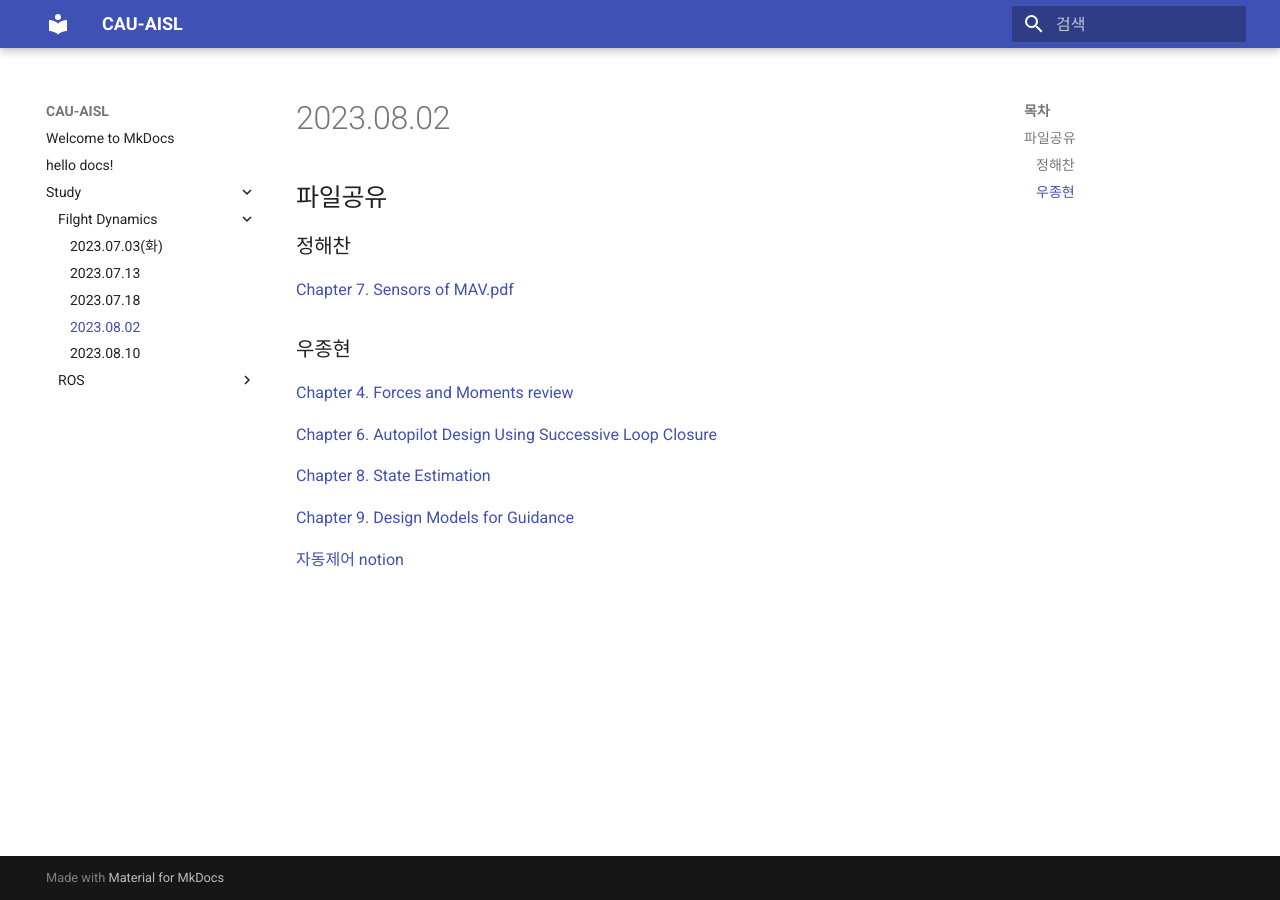
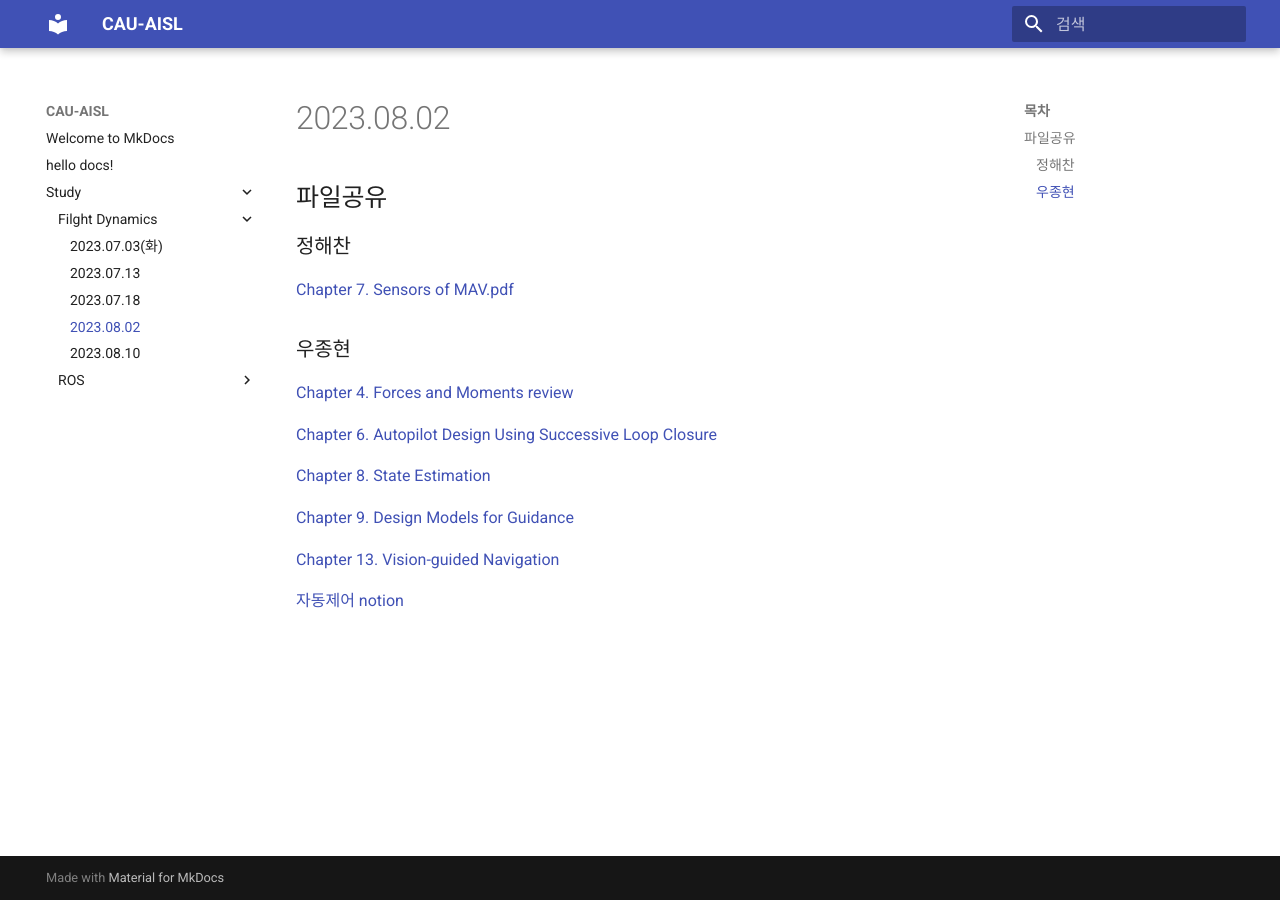
Before and after one commit to CAU-AISL/AISL-Docs, an MkDocs documentation site: the page built from docs/Study/Filght Dynamics/2023.08.02.md, in a window 1280 px wide. Built offline with MkDocs 1.6.1 and Material for MkDocs 9.7.7, drawn with Linux system fonts in a browser that asks for light colours.

Commit message:
Update 2023.08.02.md

```diff
--- a/docs/Study/Filght Dynamics/2023.08.02.md
+++ b/docs/Study/Filght Dynamics/2023.08.02.md
@@ -14,4 +14,6 @@
 
 [Chapter 9. Design Models for Guidance](https://github.com/CAU-AISL/Database/blob/main/%EB%B9%84%ED%96%89%EB%8F%99%EC%97%AD%ED%95%99%20%EA%B3%B5%EC%9C%A0%20%ED%8C%8C%EC%9D%BC/Design%20Models%20for%20Guidance(Chap%209.).pdf)
 
+[Chapter 13. Vision-guided Navigation](https://github.com/CAU-AISL/Database/blob/main/%EB%B9%84%ED%96%89%EB%8F%99%EC%97%AD%ED%95%99%20%EA%B3%B5%EC%9C%A0%20%ED%8C%8C%EC%9D%BC/Chap%2013.%20Vision-guided%20Navigation.pdf)
+
 [자동제어 notion](https://wdtt04.notion.site/3f63d372acc14361a4e44fa0829a1522?pvs=4)
```
